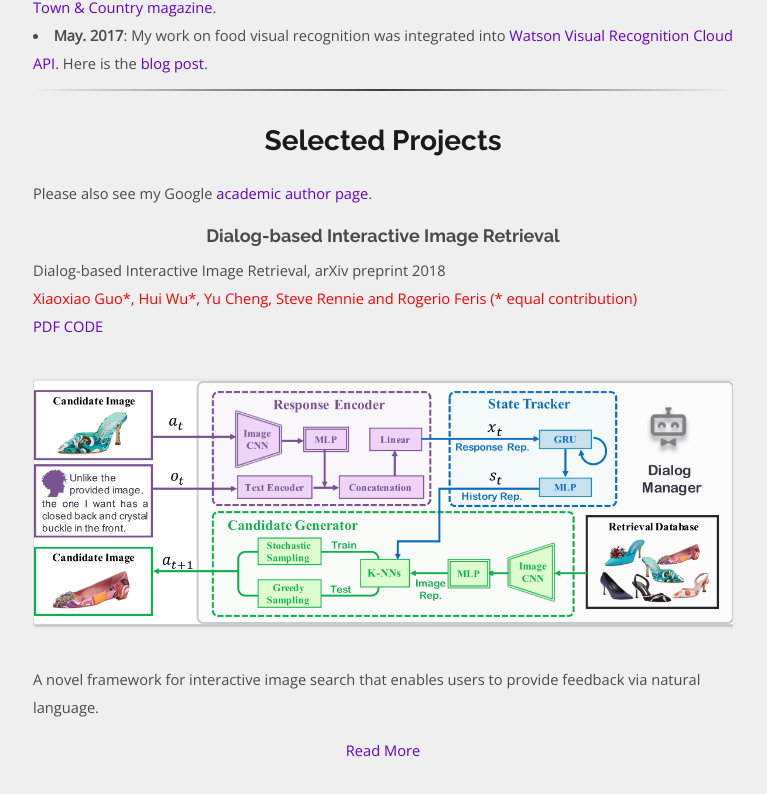
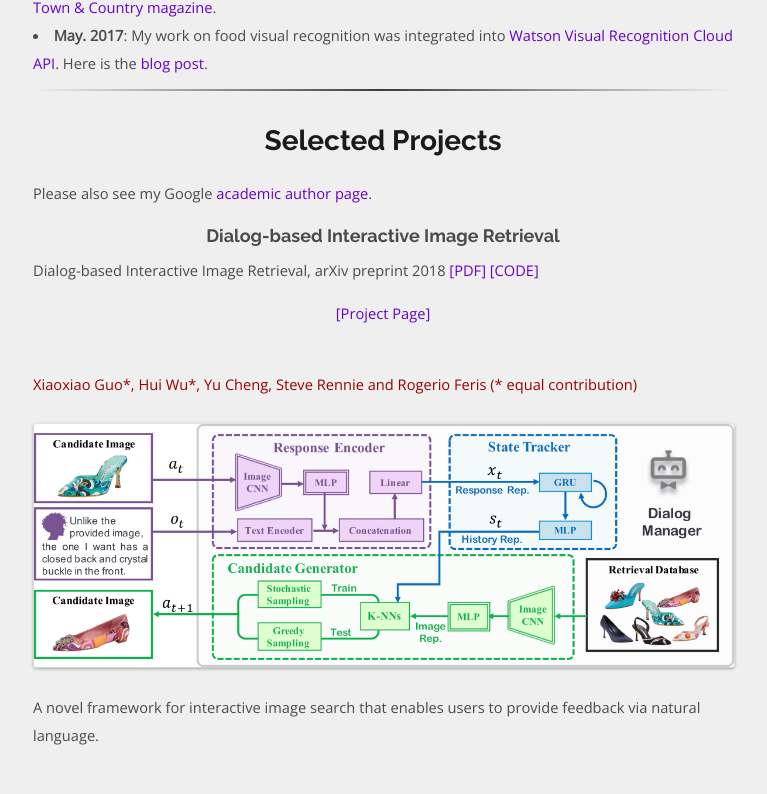
Before and after one commit to spacew/spacew.github.io, a Jekyll site: the page built from index.html, in a window 1280 px wide and 1400 px high, scrolled down 1062 px. Shown: the top 794 px of the window, without its empty margins (257-1024 px from the left). Built offline with Jekyll 4.4.1, drawn with Linux system fonts in a browser that asks for light colours; the list of posts is cut into pages by our own code; some of the changed text lies outside the part shown; grey boxes are pictures that could not be loaded.

Commit message:
Update postlist.html

```diff
--- a/_includes/postlist.html
+++ b/_includes/postlist.html
@@ -7,29 +7,29 @@
 
     {% if post.paper_name %}
         <p>
-            {{ post.paper_name }} <br>
-            <font color="red">{{post.paper_authors}} </font> <br>
+            {{ post.paper_name }}
             {%if post.paper_pdf%}
-                <a href="{{post.paper_pdf}}"> PDF </a>
+                <a href="{{post.paper_pdf}}"> [PDF] </a>
             {% endif %}
             {%if post.paper_code%}
-                <a href="{{post.paper_code}}"> CODE </a>
+                <a href="{{post.paper_code}}"> [CODE] </a>
             {% endif %}
+            <a href="{{ post.url | prepend: site.baseurl }}"><p style="text-align:center"> [Project Page] </p></a>
+            <br>
+            <font color="#990000">{{post.paper_authors}} </font> <br>
             {%if post.extra_text%}
                 <a href="{{post.extra_link}}"> {{post.extra_text}} </a>
             {% endif %}
         </p>
     {% endif %}
 
-    <div class="image-box">
-        {% if post.thumb %}
-            <img src="{{ site.baseurl }}{{ post.thumb }}">
-        {% endif %}
-    </div>
+    {% if post.thumb %}
+        <img src="{{ site.baseurl }}{{ post.thumb }}">
+    {% endif %}
 
     <p>{{ post.excerpt }}</p>
 
-    <a href="{{ post.url | prepend: site.baseurl }}"><p style="text-align:center">Read More</p></a>
+
 
 </div>
 {% endfor %}
```
